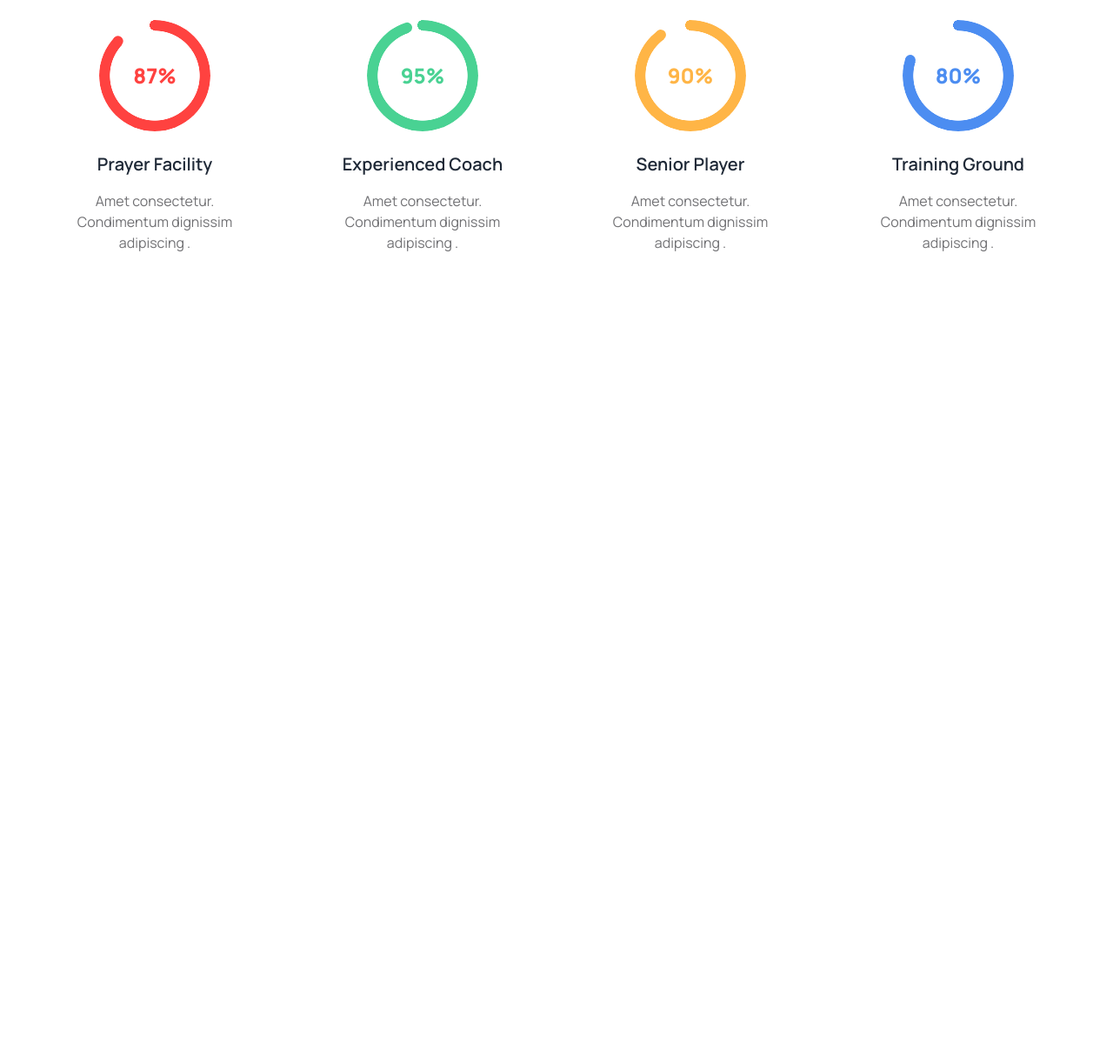
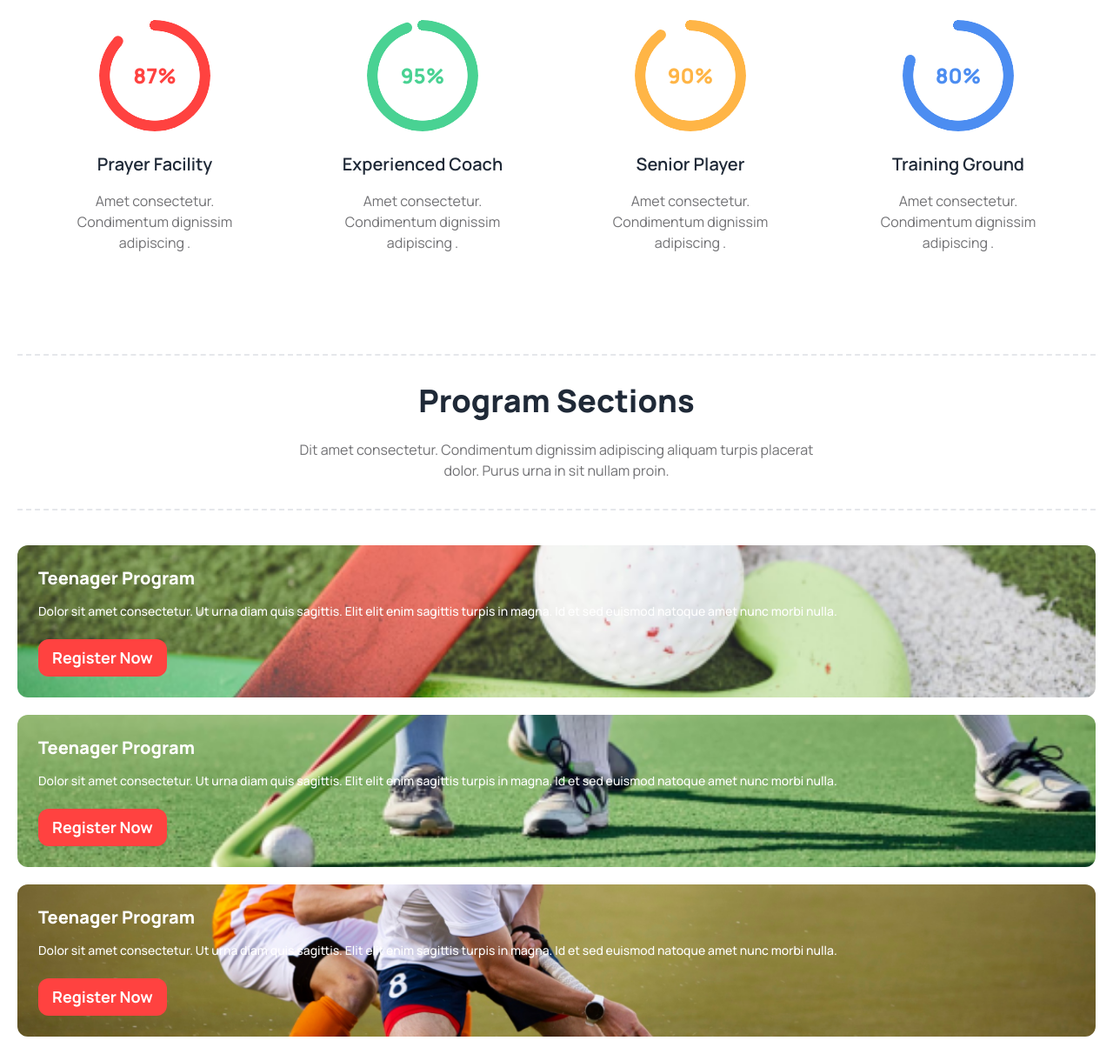
Before and after one commit to asrafulislamwd/web-hockeys-a3, a plain HTML site: page index.html in a window 1280 px wide. Shown: the part 1089-2301 px from the top of the page at 87% size. Before the commit the page ends 1424 px from the top, so only its background shows below. Drawn offline with nearby package versions, Linux system fonts and the light colour scheme.

Commit message:
program responsiv done

```diff
--- a/index.html
+++ b/index.html
@@ -72,7 +72,7 @@
           <div class="navbar-end">
             <div class="hidden lg:block mr-7 mt-2"><i class="fa-solid fa-magnifying-glass text-2xl text-gray-500"></i>
             </div>
-            <a class="bg-[#FF4240] text-white text-xl py-3 px-6 rounded-xl">Get Ticket</a>
+            <a class="bg-[#FF4240] text-white text-xl font-bold py-3 px-6 rounded-xl">Get Ticket</a>
           </div>
         </div>
       </div>
@@ -179,6 +179,74 @@
         </div>
       </div>
     </section>
+    <!-- Program Sections -->
+    <section>
+      <div class="container mx-auto">
+        <div class="">
+          <!-- Program Sections title  -->
+          <div class="mx-5 my-10 p-6 border-y-2 border-dashed text-center lg:mt-24 lg:py-8">
+            <h1 class="text-[22px] font-extrabold pb-4 lg:text-4xl lg:font-extrabold lg:pb-6">Program Sections
+            </h1>
+            <p class="text-[14px] text-[#13131899] lg:text-base">Dit amet consectetur. Condimentum dignissim adipiscing
+              aliquam turpis
+              placerat <br> dolor.
+              Purus urna in sit
+              nullam proin.</p>
+          </div>
+          <!-- Program Sections content  -->
+          <div class="">
+            <!-- program 1 -->
+            <div class="m-5 bg-[url('/images/2.png')] bg-cover bg-center bg-no-repeat rounded-xl">
+              <div class="p-6">
+                <h3 class="text-white text-xl font-extrabold pb-3">Teenager Program</h3>
+                <p class="text-white text-sm leading-6 font-medium">Dolor sit amet consectetur. Ut urna diam quis
+                  sagittis. Elit
+                  elit enim
+                  sagittis
+                  turpis in magna. Id
+                  et sed euismod
+                  natoque amet nunc morbi nulla.</p>
+                <button type="button"
+                  class="bg-[#FF4240] text-white text-[18px] font-bold mt-5 py-2 px-4 rounded-xl">Register
+                  Now</button>
+              </div>
+            </div>
+            <!-- prohram 2 -->
+            <div class="m-5 bg-[url('/images/3.png')] bg-cover bg-center bg-no-repeat rounded-xl">
+              <div class="p-6">
+                <h3 class="text-white text-xl font-extrabold pb-3">Teenager Program</h3>
+                <p class="text-white text-sm leading-6 font-medium">Dolor sit amet consectetur. Ut urna diam quis
+                  sagittis. Elit
+                  elit enim
+                  sagittis
+                  turpis in magna. Id
+                  et sed euismod
+                  natoque amet nunc morbi nulla.</p>
+                <button type="button"
+                  class="bg-[#FF4240] text-white text-[18px] font-bold mt-5 py-2 px-4 rounded-xl">Register
+                  Now</button>
+              </div>
+            </div>
+            <!-- program 3 -->
+            <div class="m-5 bg-[url('/images/4.png')] bg-cover bg-center bg-no-repeat rounded-xl">
+              <div class="p-6">
+                <h3 class="text-white text-xl font-extrabold pb-3">Teenager Program</h3>
+                <p class="text-white text-sm leading-6 font-medium">Dolor sit amet consectetur. Ut urna diam quis
+                  sagittis. Elit
+                  elit enim
+                  sagittis
+                  turpis in magna. Id
+                  et sed euismod
+                  natoque amet nunc morbi nulla.</p>
+                <button type="button"
+                  class="bg-[#FF4240] text-white text-[18px] font-bold mt-5 py-2 px-4 rounded-xl">Register
+                  Now</button>
+              </div>
+            </div>
+          </div>
+        </div>
+      </div>
+    </section>
   </main>
   <!-- footer  -->
   <footer></footer>
```
